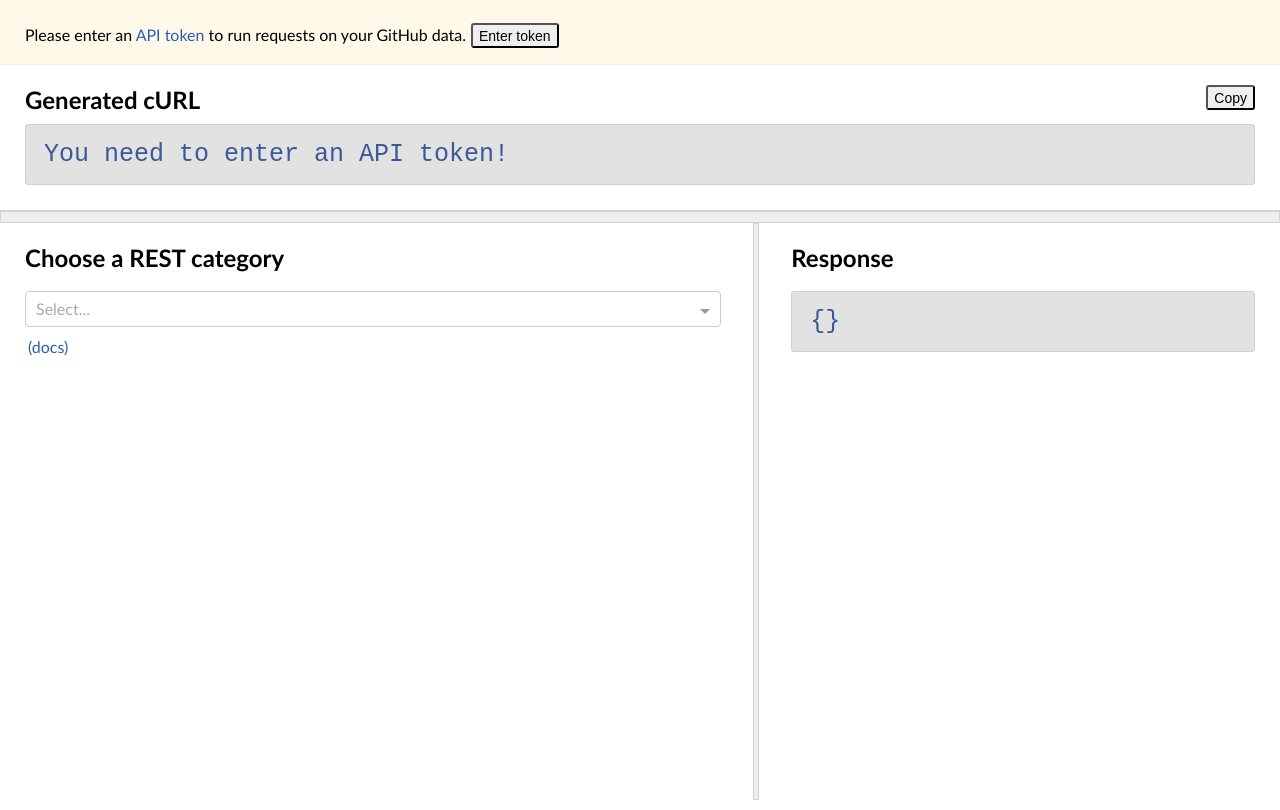
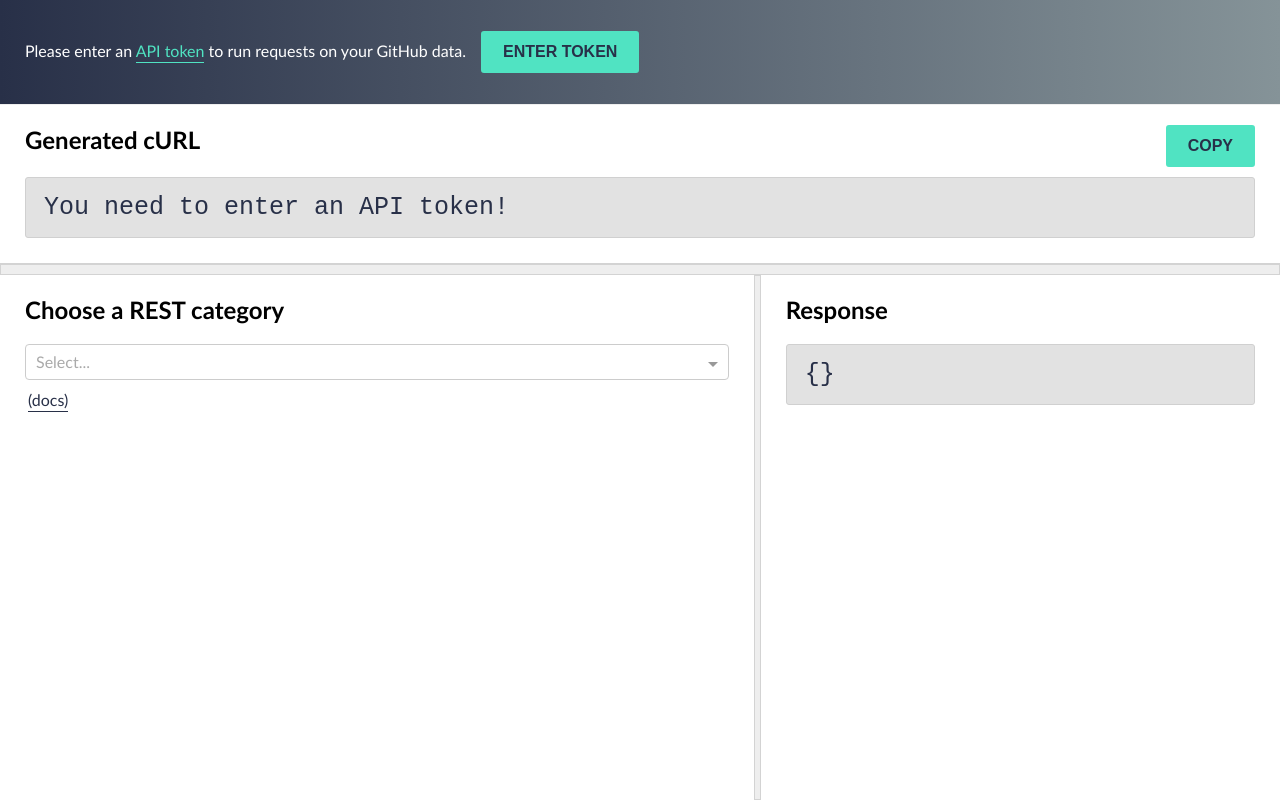
Before and after one commit to sarahs/rest-explorer, a React app: page / in a window 1280 px wide. Built offline with nearby package versions, Linux system fonts and the light colour scheme; no server answers.

Commit message:
Styling funsies

```diff
--- a/src/assets/App.css
+++ b/src/assets/App.css
@@ -2,6 +2,48 @@ html, body, div#root {
   margin: 0;
   padding: 0;
   height: 100%;
+}
+
+a {
+  color: #283048;
+  text-decoration: none;
+  padding-bottom: 2px;
+  border-bottom: 1px solid #283048;
+}
+
+.top-bar a {
+  color: #50E3C2;
+  border-bottom-color: #50E3C2;
+}
+
+a:hover, a:active {
+  text-decoration: none;
+  opacity: 0.8;
+}
+
+button {
+  -webkit-appearance: none;
+  background: #50E3C2;
+  color: #283048;
+  border: 2px solid #50E3C2;
+  padding: 10px 20px;
+  font-size: 16px;
+  border-radius: 3px;
+  font-weight: 600;
+  cursor: pointer;
+  text-transform: uppercase;
+  transition-duration: 0.5s;
+}
+
+button:focus {
+  outline: 0;
+}
+
+button:hover {
+  background: #283048;
+  border: 2px solid #50E3C2;
+  color: #50E3C2;
+  transform: scale(0.9);
 }
 
 .container {
@@ -21,20 +63,15 @@ html, body, div#root {
   border-bottom: 1px solid lightgray;
 }
 
-button, input[type="button" i], input[type="submit" i] {
-  font-size: 14px;
-  height: 25px;
-  border-radius: 3px;
+.top-bar {
+  padding: 15px;
+  background: linear-gradient(to left, #859398, #283048);
+  color: white;
+  border-bottom: 1px solid #eee;
 }
 
-button:focus, input[type="button" i]:focus {
-  outline: 0;
-}
-
-.top-bar {
-  padding: 7px 25px 0;
-  background-color: #fff9ea;
-  border-bottom: 1px solid #eee;
+.top-bar p {
+  margin-left: 10px;
 }
 
 .top-bar form {
@@ -53,15 +90,11 @@ button:focus, input[type="button" i]:focus {
 }
 
 .top-bar button, .top-bar input {
-  margin-left: 5px;
+  margin-left: 15px;
 }
 
 .has-token, .has-token button {
   color: gray;
-}
-
-.no-token {
-  color: black;
 }
 
 .results-container {
@@ -159,12 +192,10 @@ button:focus, input[type="button" i]:focus {
 
 .left-panel {
   width: 60%;
-  padding-right: 2.5%;
 }
 
 .right-panel {
   width: 40%;
-  padding-left: 2.5%;
 }
 
 pre {
@@ -175,7 +206,7 @@ pre {
   font-size: 25px;
   background: #e2e2e2;
   border: 1px solid #d0d0d0;
-  color: #3B5998;
+  color: #283048;
   margin: 10px 0;
   outline: 0;
   padding: 15px 20px 15px 18px;
@@ -241,23 +272,3 @@ table tr:nth-child(even) {
 table tr:hover {
   background-color: #ddd;
 }
-
-a:link {
-  text-decoration: none;
-  color: #2A5DB0;
-}
-
-a:visited {
-  text-decoration: none;
-  color: #2A5DB0;
-}
-
-a:hover {
-  text-decoration: underline;
-  color: #2A5DB0;
-}
-
-a:active {
-  text-decoration: underline;
-  color: #2A5DB0;
-}
```
